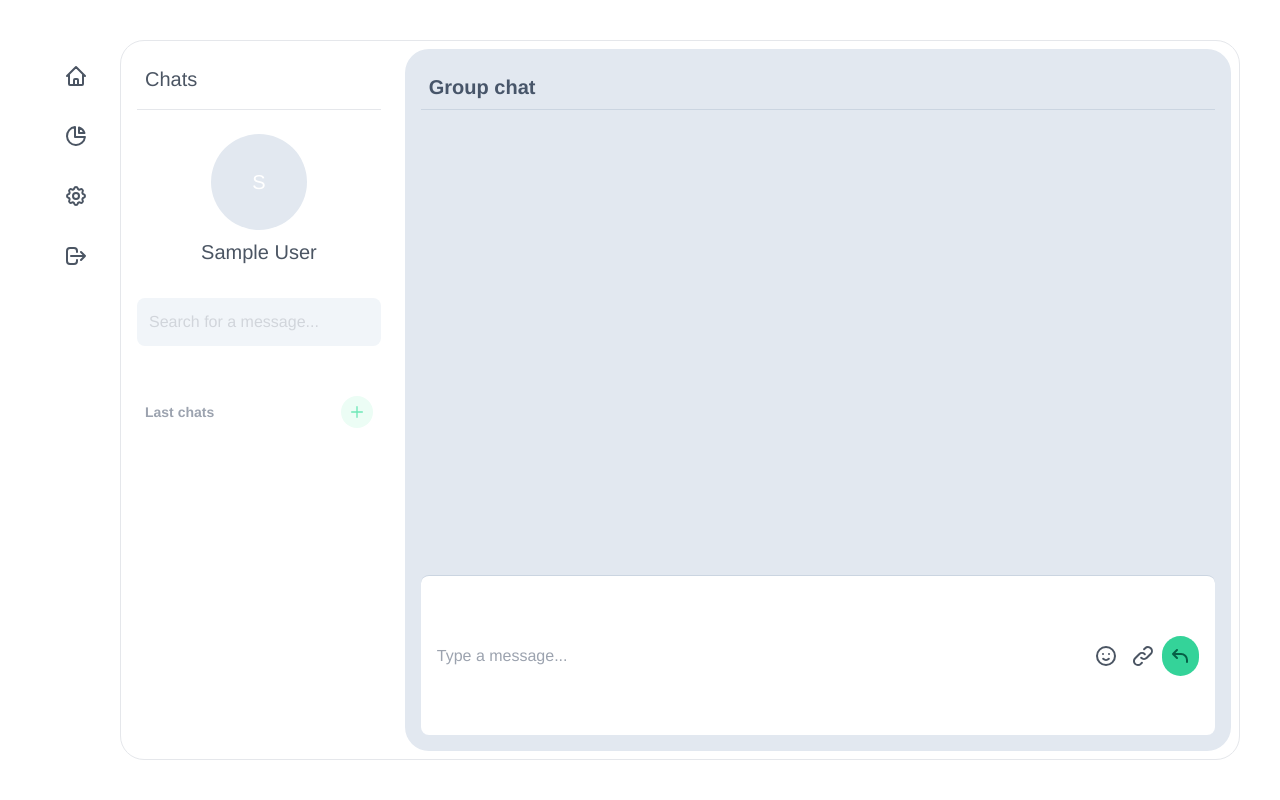
After one commit to WebAppBertoliBoutet/WebApp, a Flask app: page /conversation/1 in a window 1280 px wide. The commit adds this page. Run offline with Flask 2, Linux system fonts and the light colour scheme; the visitor is signed in with stand-in values (Sample User, id 1); data comes from the database, SQL or seed files in the repository; data that the repository does not hold is empty; some libraries are stand-ins or nearby versions.

Commit message:
conversation rendering

```diff
--- a/app.py
+++ b/app.py
@@ -44,10 +44,7 @@ def clean():
     db.create_all()
     return "Cleaned!"
 
-
-@app.route('/', methods=["GET", "POST"])
-@login_required
-def hello_world():
+## INIT TEST DATABASE
     user1 = User(name='Eliot', email='bouteteliot@gmail.com', hash='a123')
     user2 = User(name='Gaby', email='test1234@gmail.com', hash='b456')
     user3 = User(name='Maxime oui', email='test5678@gmail.com', hash='hashsecret')
@@ -108,17 +105,30 @@ def hello_world():
     db.session.add(conversation2)
     db.session.commit()
 
+
+@app.route('/', methods=["GET", "POST"])
+@login_required
+def hello_world():
+
     conversations = Conversation.query.all()
 
-    name = User.query.filter_by(id=session["user_id"]).first().name
+    names = {}
+    for user in User.query.all():
+        names[user.id] = User.query.filter_by(id=user.id).first().name
 
-    return flask.render_template("home.html.jinja2", conversations=conversations, name=name)
+    return flask.render_template("home.html.jinja2", conversations=conversations, names=names)
 
 
 @app.route('/conversation/<id>', methods=["GET", "POST"])
+@login_required
 def conversation(id):
-    conv = Conversation.query.get(id)
-    return flask.render_template("conversation.html.jinja2", conversation=conv)
+    id = 1
+    conv = Conversation.query.filter_by(id=id).first()
+    names = {}
+    for user in User.query.all():
+        names[user.id] = User.query.filter_by(id=user.id).first().name
+
+    return flask.render_template("conversation.html.jinja2", conversation=conversation, names=names)
 
 
 @app.route('/login', methods=["GET", "POST"])
@@ -163,7 +173,7 @@ def register():
             # Remember which user has logged in
             session["user_id"] = User.query.filter_by(email=email).first().id
             return redirect("/")
-        # Redirect user to login
+        # Redirect user to home page
     else:
         return flask.render_template("register.html.jinja2")
 
@@ -173,17 +183,16 @@ def logout():
     session.clear()
     return redirect("/login")
 
-
 @app.route('/conversation/<id>/message', methods=["POST"])
 def send_message(id):
 
-    message_content = request.form.get("message")
-    conversation = Conversation.query.get(id)
-    first_user = conversation.users[1]
-    message = Message(content=message_content, user=first_user)
-    db.session.add(message)
-    db.session.commit()
-    return message.as_dict()
+        message_content = request.form.get("message")
+        conversation = Conversation.query.get(id)
+        first_user = conversation.users[1]
+        message = Message(content=message_content, user=first_user)
+        db.session.add(message)
+        db.session.commit()
+        return message.as_dict()
 
 
 if __name__ == '__main__':
--- /dev/null
+++ b/templates/conversation.html.jinja2
@@ -0,0 +1,54 @@
+{% extends 'home.html.jinja2' %}
+{% set title = "Conversation" %}
+
+{% block chat %}
+    <section id="messages" class="flex flex-col p-12 overflow-y-scroll grow">
+        <!-- TODO Changer le html en fonction de la conversation cliquée -->
+        {% for message in conversation.messages %}
+            {% if message.user_id == session['user_id'] %}
+                <p class="text-xs mr-5 mt-2 self-end">
+                    You, {{ message.created_at }}
+                </p>
+                <div class="p-4 m-4 rounded-lg text-slate-50 bg-slate-500 shadow-lg shadow-slate-300 max-w-2xl self-end">
+                    {{ message.content }}
+                </div>
+            {% else %}
+                <p class="text-xs ml-5 mt-2">
+                    {{ names[message.user_id] }}, {{ message.created_at }}
+                </p>
+                <div class="p-4 m-4 rounded-lg text-slate-600 bg-white shadow-lg shadow-slate-300">
+                    {{ message.content }}
+                </div>
+            {% endif %}
+        {% endfor %}
+    </section>
+    <section
+            class="px-4 py-2 mt-6 h-40 flex items-center text-base text-slate-600 placeholder-gray-300 rounded-lg bg-white shrink-0">
+        <input id="message_send" class="basis-11/12 focus:outline-none" type="text" placeholder="Type a message..."/>
+
+        <button class="inline-flex items-center justify-center w-10 h-10 text-gray-600 transition-colors duration-150 rounded-full focus:shadow-outline hover:text-emerald-500 hover:bg-emerald-100">
+            <svg xmlns="http://www.w3.org/2000/svg" class="h-6 w-6" fill="none" viewBox="0 0 24 24"
+                 stroke="currentColor">
+                <path stroke-linecap="round" strogke-linejoin="round" stroke-width="2"
+                      d="M14.828 14.828a4 4 0 01-5.656 0M9 10h.01M15 10h.01M21 12a9 9 0 11-18 0 9 9 0 0118 0z"/>
+            </svg>
+        </button>
+        <button class="inline-flex items-center justify-center w-10 h-10 text-gray-600 transition-colors duration-150 rounded-full focus:shadow-outline hover:text-emerald-500 hover:bg-emerald-100">
+            <svg xmlns="http://www.w3.org/2000/svg" class="h-6 w-6" fill="none" viewBox="0 0 24 24"
+                 stroke="currentColor">
+                <path stroke-linecap="round" stroke-linejoin="round" stroke-width="2"
+                      d="M13.828 10.172a4 4 0 00-5.656 0l-4 4a4 4 0 105.656 5.656l1.102-1.101m-.758-4.899a4 4 0 005.656 0l4-4a4 4 0 00-5.656-5.656l-1.1 1.1"/>
+            </svg>
+        </button>
+        <button id="send_button"
+                class="inline-flex items-center justify-center w-10 h-10 text-emerald-800 bg-emerald-400 transition-colors duration-150 rounded-full focus:shadow-outline hover:text-emerald-600 hover:bg-emerald-300"
+                onclick="sendMessage()">
+            <svg xmlns="http://www.w3.org/2000/svg" class="h-5 w-5" viewBox="0 0 20 20" fill="currentColor">
+                <path fill-rule="evenodd"
+                      d="M7.707 3.293a1 1 0 010 1.414L5.414 7H11a7 7 0 017 7v2a1 1 0 11-2 0v-2a5 5 0 00-5-5H5.414l2.293 2.293a1 1 0 11-1.414 1.414l-4-4a1 1 0 010-1.414l4-4a1 1 0 011.414 0z"
+                      clip-rule="evenodd"/>
+            </svg>
+        </button>
+        </form>
+    </section>
+{% endblock %}
--- a/templates/home.html.jinja2
+++ b/templates/home.html.jinja2
@@ -7,10 +7,10 @@
         <div class="flex flex-col my-2">
             <div id="personal-data" class="flex flex-col items-center">
                 <div class="mt-6 w-24 h-24 flex justify-center items-center rounded-full bg-slate-200 text-xl text-white uppercase">
-                    {{ name.upper()[0] }}
+                    {{ names[session['user_id']][0].upper() }}
                 </div>
                 <div class="text-xl text-gray-600 p-2">
-                    {{ name }}
+                    {{ names[session['user_id']] }}
                 </div>
                 <input class="w-full h-12 px-3 mt-6 text-base text-gray-600 placeholder-gray-300 rounded-lg bg-slate-100 focus:outline-none"
                        type="text" placeholder="Search for a message..."/>
@@ -29,7 +29,7 @@
                     {% for conv in conversations %}
                         <div class="pl-4 hover:bg-slate-50 flex cursor-pointer">
                             <div class="mt-6 w-10 h-10 flex justify-center items-center rounded-full bg-slate-200 text-xl text-white uppercase">
-                                PH
+                                {{ conv.name[0].upper() }}
                             </div>
                             <div class="flex flex-col p-4">
                                 <span class="font-semibold text-slate-600">{{ conv.name }}</span>
@@ -46,56 +46,7 @@
         <section class="text-xl text-slate-600 font-semibold p-2">
             Group chat
         </section>
-        <section id="messages" class="flex flex-col p-12 overflow-y-scroll">
-            {% for item in [1,2,3,4,5,6,7,8,9] %}
-                {% if item in [2,5,6,9] %}
-                    <p class="text-xs mr-5 mt-2 self-end">
-                        You, 11:25 pm
-                    </p>
-                    <div class="p-4 m-4 rounded-lg text-slate-50 bg-slate-500 shadow-lg shadow-slate-300 max-w-2xl self-end">
-                        Placeholder Lorem ipsum dolor sit amet. Aut iusto ipsum id veritatis rerum 33 nihil atque est
-                        repellendus doloribus. Aut recusandae dolores ut vitae nesciunt qui beatae eveniet At aliquam
-                        accusantium et dolor porro quo itaque dignissimos.
-                    </div>
-                {% else %}
-                    <p class="text-xs ml-5 mt-2">
-                        Name, 11:25 pm
-                    </p>
-                    <div class="p-4 m-4 rounded-lg text-slate-600 bg-white shadow-lg shadow-slate-300 max-w-2xl">
-                        Placeholder Lorem ipsum dolor sit amet. Aut iusto ipsum id veritatis rerum 33 nihil atque est
-                        repellendus doloribus. Aut recusandae dolores ut vitae nesciunt qui beatae eveniet At aliquam
-                        accusantium et dolor porro quo itaque dignissimos.
-                    </div>
-                {% endif %}
-            {% endfor %}
-        </section>
-        <section
-                class="px-4 py-2 mt-6 h-40 flex items-center text-base text-slate-600 placeholder-gray-300 rounded-lg bg-white">
-                <input id="message_send" class="basis-11/12 focus:outline-none" type="text" placeholder="Type a message..."/>
-
-                <button class="inline-flex items-center justify-center w-10 h-10 text-gray-600 transition-colors duration-150 rounded-full focus:shadow-outline hover:text-emerald-500 hover:bg-emerald-100">
-                    <svg xmlns="http://www.w3.org/2000/svg" class="h-6 w-6" fill="none" viewBox="0 0 24 24"
-                         stroke="currentColor">
-                        <path stroke-linecap="round" strogke-linejoin="round" stroke-width="2"
-                              d="M14.828 14.828a4 4 0 01-5.656 0M9 10h.01M15 10h.01M21 12a9 9 0 11-18 0 9 9 0 0118 0z"/>
-                    </svg>
-                </button>
-                <button class="inline-flex items-center justify-center w-10 h-10 text-gray-600 transition-colors duration-150 rounded-full focus:shadow-outline hover:text-emerald-500 hover:bg-emerald-100">
-                    <svg xmlns="http://www.w3.org/2000/svg" class="h-6 w-6" fill="none" viewBox="0 0 24 24"
-                         stroke="currentColor">
-                        <path stroke-linecap="round" stroke-linejoin="round" stroke-width="2"
-                              d="M13.828 10.172a4 4 0 00-5.656 0l-4 4a4 4 0 105.656 5.656l1.102-1.101m-.758-4.899a4 4 0 005.656 0l4-4a4 4 0 00-5.656-5.656l-1.1 1.1"/>
-                    </svg>
-                </button>
-                <button id="send_button" class="inline-flex items-center justify-center w-10 h-10 text-emerald-800 bg-emerald-400 transition-colors duration-150 rounded-full focus:shadow-outline hover:text-emerald-600 hover:bg-emerald-300"
-                onclick="sendMessage()">
-                    <svg xmlns="http://www.w3.org/2000/svg" class="h-5 w-5" viewBox="0 0 20 20" fill="currentColor">
-                        <path fill-rule="evenodd"
-                              d="M7.707 3.293a1 1 0 010 1.414L5.414 7H11a7 7 0 017 7v2a1 1 0 11-2 0v-2a5 5 0 00-5-5H5.414l2.293 2.293a1 1 0 11-1.414 1.414l-4-4a1 1 0 010-1.414l4-4a1 1 0 011.414 0z"
-                              clip-rule="evenodd"/>
-                    </svg>
-                </button>
-            </form>
-        </section>
+        {% block chat %}
+        {% endblock %}
     </main>
 {% endblock %}
```
